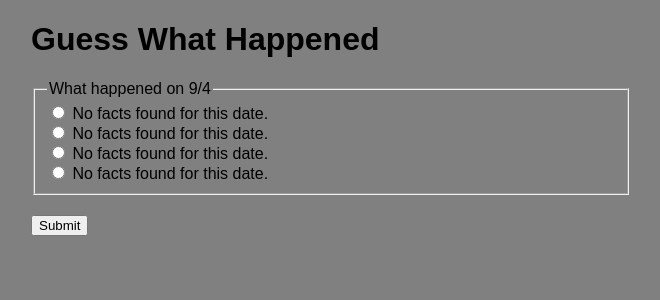
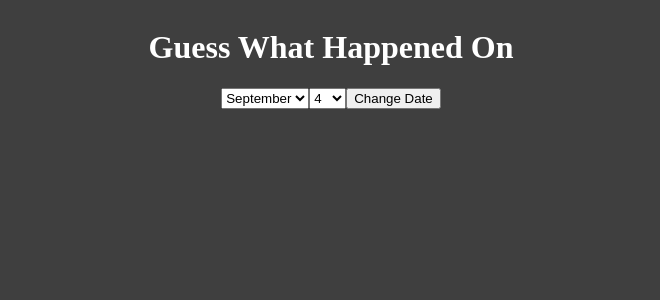
Before and after one commit to Kevin-dgc/What-Happened-Today, a Flask app: page / in a window 1280 px wide. Shown: the top 300 px of the page, without its empty margins (309-969 px from the left). Run offline with Flask 3, Linux system fonts and the light colour scheme; data comes from the database, SQL or seed files in the repository; data that the repository does not hold is empty.

Commit message:
NOT WORKING redisgning the page, custom date done

```diff
--- a/app.py
+++ b/app.py
@@ -10,6 +10,8 @@ from db import get_fact, save_fact, init_db
 app = Flask(__name__)
 init_db()
 
+currentDate = date.today().day, date.today().month
+
 @app.route("/api")
 def api():
     return "Hello, Vercel!"
@@ -21,29 +23,51 @@ def on_submit():
 
 # get 4 facts
 def getFacts():
-    # facts = [
-    #     ("Paris", "Capital of France"),
-    #     ("Berlin", "Capital of Germany"),
-    #     ("London", "Capital of UK"),
-    #     ("Madrid", "Capital of Spain"),
-    # ]
-
-    correct = GetRandomFact(GetInfoFromDay(getDate()))
+    correct = getFactFromToday()
     choices = []
 
     choices.append(correct)
 
     # 3 random facts from random days that arent cur day
-    choices.append(GetRandomFact(GetInfoFromDay(GetRandomDay(getDate()))))
-    choices.append(GetRandomFact(GetInfoFromDay(GetRandomDay(getDate()))))
-    choices.append(GetRandomFact(GetInfoFromDay(GetRandomDay(getDate()))))
+    choices.append(getFactNotFromToday())
+    choices.append(getFactNotFromToday())
+    choices.append(getFactNotFromToday())
 
     random.shuffle(choices)
     return choices, correct
 
+# Added wrapper functions for alot of things for the webpage
+
+@app.route("/getFactFromToday", methods=['POST'])
+def getFactFromToday():
+    return GetRandomFact(GetInfoFromDay(getDate()))
+
+@app.route("/getFactNotFromToday", methods=['POST'])
+def getFactNotFromToday():
+    return GetRandomFact(GetInfoFromDay(GetRandomDay(getDate())))
+
+@app.route("/checkAnswer", methods=['POST'])
+def checkAnswer():
+    userAnswer = request.form.get("answer")
+    correctAnswer = request.form.get("correct_answer")
+    return userAnswer == correctAnswer
+
+@app.route("/getDate", methods=['POST'])
 def getDate():
-    return date.today().day, date.today().month
+    global currentDate
+    return currentDate
 
+@app.route("/change_date", methods=['POST'])
+def changeDate():
+    global currentDate
+    day = int(request.form.get("days", currentDate[0]))
+    month = int(request.form.get("months", currentDate[1]))
+    # defaults day and month to currentDate
+    currentDate = day, month
+    print(currentDate)
+    return '', 204
+
+# end of wrapper functions
 
 def GetRandomDay(cur):
     # retuns a day != cur
@@ -157,10 +181,7 @@ def GetRandomFact(input):
     day = input[1]
 
     if not facts:
-        # Return a default value or an error message if no facts are found
         return "No facts found for this date.", day
-    # returns one item from list of pairs
-    # the returned thing is <fact,date>
     return random.choice(facts), day
 
 # Show one question at a time using getFacts
@@ -170,13 +191,8 @@ def quiz():
     if request.method == "POST":
         user = request.form.get("answer")
         correct = request.form.get("correct_answer")
-        result= user == correct
-
-        # print("User:", repr(user))
-        # print("Correct:", repr(correct))
-        # print("Equal?", user == correct)
+        result = user == correct
         print(result)
-
 
     choices, correct = getFacts()
     date = str(getDate()[1]) + "/" + str(getDate()[0])
--- /dev/null
+++ b/static/style.css
@@ -0,0 +1,15 @@
+body {
+    background-color: rgb(63, 63, 63);
+}
+
+.title {
+    color: white;
+    display: flex;
+    justify-content: center;
+    /* margin-top: 20px */
+}
+
+.date_change{
+    display: flex;
+    justify-content: center;
+}
--- a/style.css
+++ /dev/null
@@ -1,17 +0,0 @@
-body {
-    font-family: Arial, sans-serif;
-    background-color: gray
-}
-
-.container {
-    max-width: 600px;
-    margin: 0 auto;
-}
-
-fieldset {
-    margin-bottom: 10px;
-}
-
-button {
-    margin-top: 10px;
-}
--- a/templates/quiz.html
+++ b/templates/quiz.html
@@ -1,28 +1,97 @@
 {% extends "layout.html" %}
 
 {% block content %}
-    <h1>Guess What Happened</h1>
 
-    <form method="POST" action="{{ url_for('quiz') }}">
-        <input type="hidden" name='correct_answer' value="{{ question['correct_answer'] }}">
+    <div class="title">
+        <h1> Guess What Happened On </h1>
+    </div>
 
-        <fieldset>
-            <legend>{{ question['question_text'] }}</legend>
-            {% for option in question['options'] %}
-                <label>
-                    <input type="radio" name="answer" value="{{ option }}">
-                    {{ option }}
-                </label><br>
-            {% endfor %}
-        </fieldset>
-        <button type="button" onclick="onSubmitClick()">Submit</button>
-        <script>
-            function onSubmitClick() {
-                fetch('/on_submit', {method: 'POST'})
-                .then(() => {
-                    document.forms[0].submit();
-                });
+
+    <!-- Chaning Date Area Below -->
+    <form class="date_change" action="{{ url_for('changeDate') }}" method="post">
+        <label for="months"></label>
+        <select name="months" id="months">
+            <option value="1">January</option>
+            <option value="2">February</option>
+            <option value="3">March</option>
+            <option value="4">April</option>
+            <option value="5">May</option>
+            <option value="6">June</option>
+            <option value="7">July</option>
+            <option value="8">August</option>
+            <option value="9">September</option>
+            <option value="10">October</option>
+            <option value="11">November</option>
+            <option value="12">December</option>
+        </select>
+
+        <label for="days"></label>
+        <select name="days" id="days"></select>
+
+        <input type="submit" value="Change Date">
+    </form>
+    <!-- Chaning Date Area Above -->
+
+
+
+
+
+
+
+
+
+    <!-- Scripts -->
+    <script>
+        const daysInMonth = {
+            1: 31,
+            2: 28,
+            3: 31,
+            4: 30,
+            5: 31,
+            6: 30,
+            7: 31,
+            8: 31,
+            9: 30,
+            10: 31,
+            11: 30,
+            12: 31
+        };
+
+        function updateDays(){
+            const month = document.getElementById('months').value;
+            const daysSelect = document.getElementById('days');
+            const numDays = daysInMonth[month];
+            daysSelect.innerHTML = '';
+            for (let i = 1; i <= numDays; i++) {
+                const option = document.createElement('option');
+                option.value = i;
+                option.text = i;
+                daysSelect.appendChild(option);
             }
-        </script>
-    </form>
+        }
+
+
+        document.getElementById('months').addEventListener('change', updateDays);
+        window.onload = function() {
+            // gets the vars to edit
+            const monthSelect = document.getElementById("months");
+            const daySelect = document.getElementById("days");
+
+            // gets cur date
+            const curDate = new Date();
+
+            // gets day and month from date
+            const curMonth = curDate.getMonth() + 1;
+            const curDay = curDate.getDate();
+
+
+            // changes vars to cur day/month
+            monthSelect.value = curMonth;
+            updateDays();
+            daySelect.value = curDay;
+        };
+
+    </script>
+
+
 {% endblock %}
```
